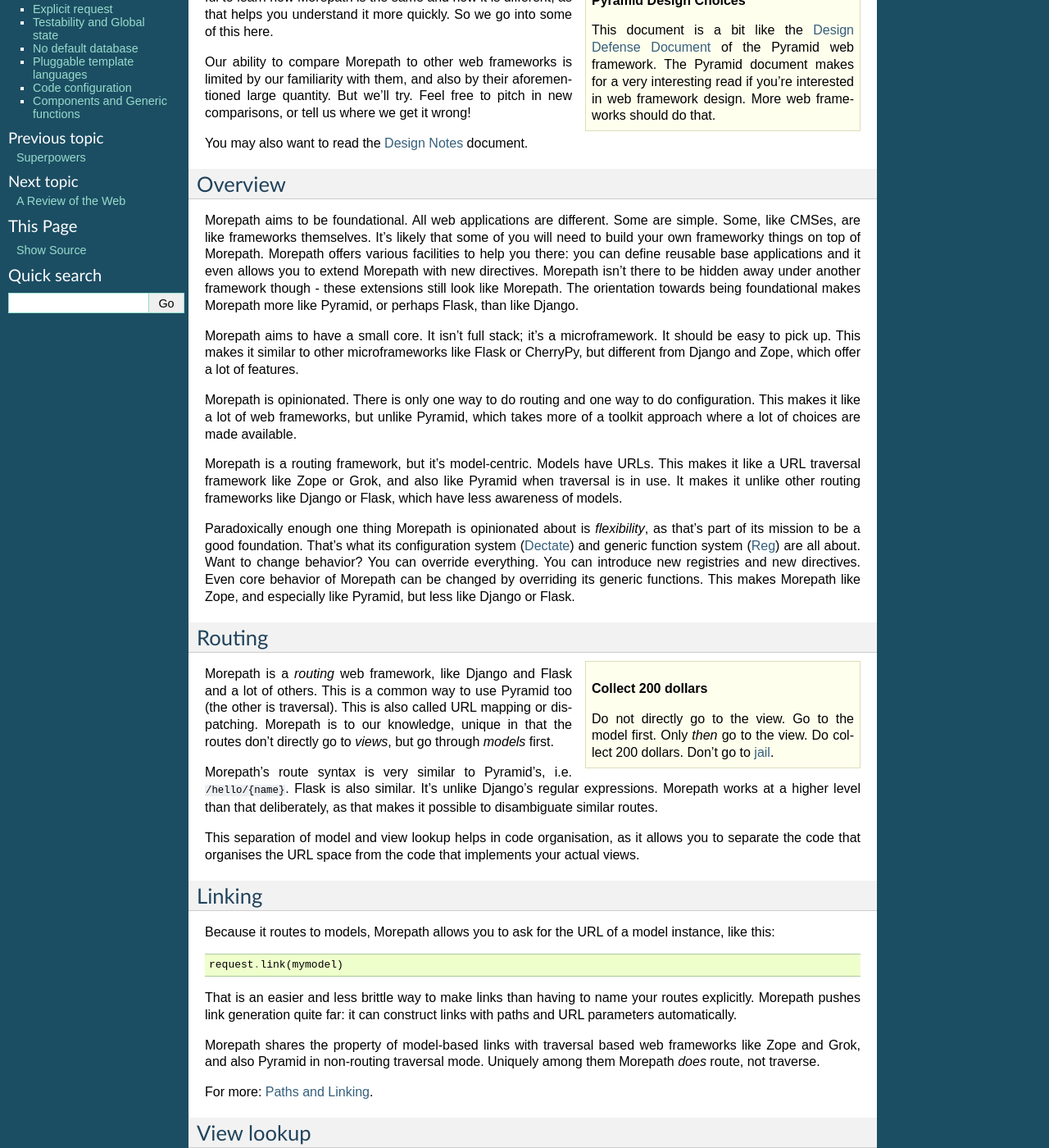
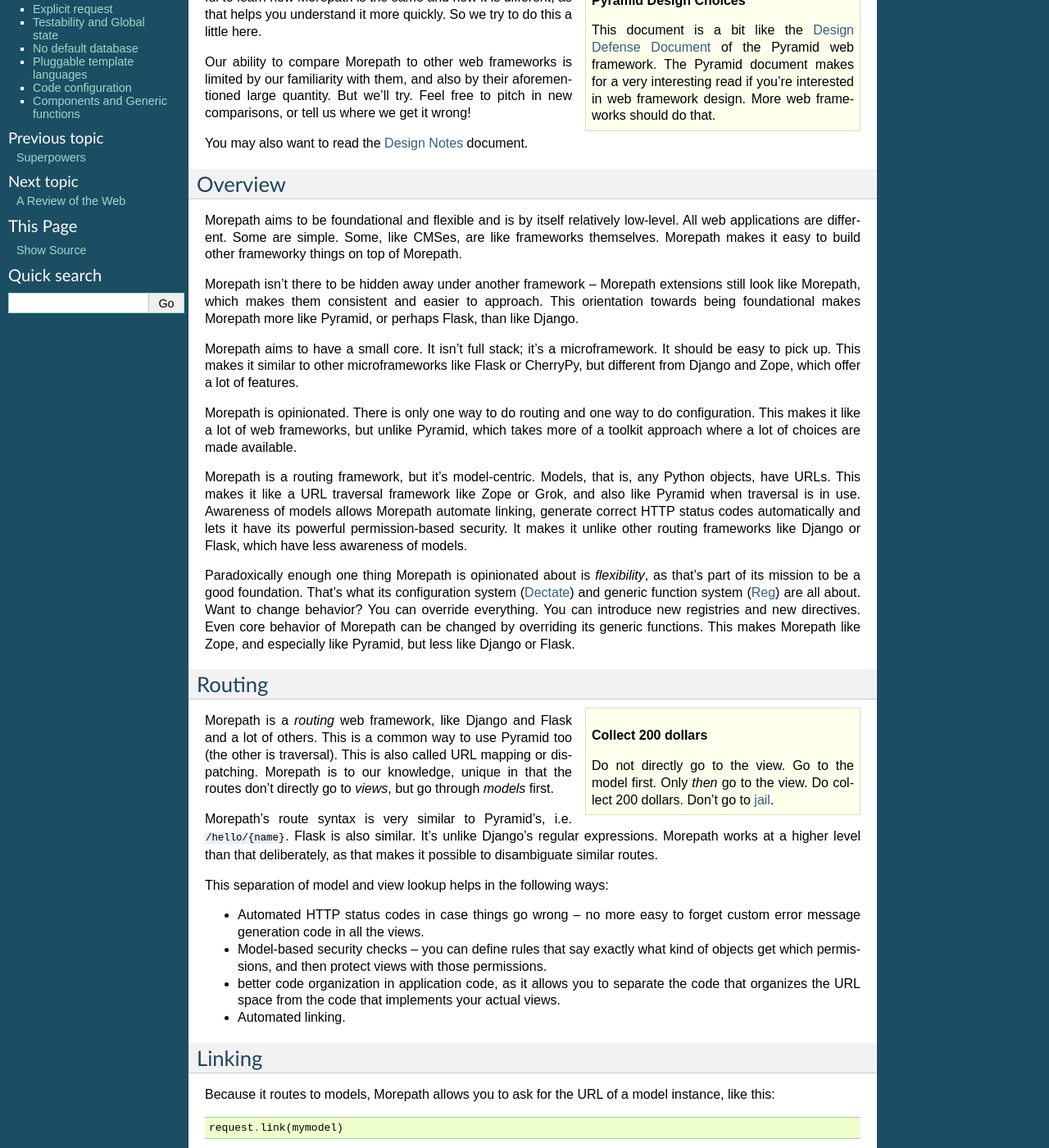
Before and after one commit to morepath/morepath, a Sphinx documentation site: the page built from doc/compared.rst, in a window 1280 px wide and 1400 px high, scrolled down 199 px. Shown: the whole window at 82% size. Built offline with Sphinx 7.4.7, drawn with Linux system fonts in a browser that asks for light colours; some of the changed text lies outside the part shown.

Commit message:
Update this for more modern versions of Morepath.

```diff
--- a/doc/compared.rst
+++ b/doc/compared.rst
@@ -16,7 +16,7 @@
 
 If you're already familiar with another web framework, it's useful to
 learn how Morepath is the same and how it is different, as that helps
-you understand it more quickly. So we go into some of this here.
+you understand it more quickly. So we try to do this a little here.
 
 Our ability to compare Morepath to other web frameworks is limited by
 our familiarity with them, and also by their aforementioned large
@@ -28,16 +28,16 @@
 Overview
 --------
 
-Morepath aims to be foundational. All web applications are
-different. Some are simple. Some, like CMSes, are like frameworks
-themselves. It's likely that some of you will need to build your own
-frameworky things on top of Morepath. Morepath offers various
-facilities to help you there: you can define reusable base
-applications and it even allows you to extend Morepath with new
-directives. Morepath isn't there to be hidden away under another
-framework though - these extensions still look like Morepath. The
-orientation towards being foundational makes Morepath more like
-Pyramid, or perhaps Flask, than like Django.
+Morepath aims to be foundational and flexible and is by itself
+relatively low-level. All web applications are different. Some are
+simple. Some, like CMSes, are like frameworks themselves. Morepath
+makes it easy to build other frameworky things on top of Morepath.
+
+Morepath isn't there to be hidden away under another framework --
+Morepath extensions still look like Morepath, which makes them
+consistent and easier to approach. This orientation towards being
+foundational makes Morepath more like Pyramid, or perhaps Flask, than
+like Django.
 
 Morepath aims to have a small core. It isn't full stack; it's a
 microframework. It should be easy to pick up. This makes it similar to
@@ -49,11 +49,13 @@
 but unlike Pyramid, which takes more of a toolkit approach where a lot
 of choices are made available.
 
-Morepath is a routing framework, but it's model-centric. Models have
-URLs. This makes it like a URL traversal framework like Zope or Grok,
-and also like Pyramid when traversal is in use. It makes it unlike
-other routing frameworks like Django or Flask, which have less
-awareness of models.
+Morepath is a routing framework, but it's model-centric. Models, that
+is, any Python objects, have URLs. This makes it like a URL traversal
+framework like Zope or Grok, and also like Pyramid when traversal is
+in use. Awareness of models allows Morepath automate linking, generate
+correct HTTP status codes automatically and lets it have its powerful
+permission-based security. It makes it unlike other routing frameworks
+like Django or Flask, which have less awareness of models.
 
 Paradoxically enough one thing Morepath is opinionated about is
 *flexibility*, as that's part of its mission to be a good foundation.
@@ -89,9 +91,20 @@
 deliberately, as that makes it possible to disambiguate similar
 routes.
 
-This separation of model and view lookup helps in code organisation,
-as it allows you to separate the code that organises the URL space
-from the code that implements your actual views.
+This separation of model and view lookup helps in the following ways:
+
+* Automated HTTP status codes in case things go wrong -- no more easy
+  to forget custom error message generation code in all the views.
+
+* Model-based security checks -- you can define rules that say exactly
+  what kind of objects get which permissions, and then protect views
+  with those permissions.
+
+* better code organization in application code, as it allows you to
+  separate the code that organizes the URL space from the code that
+  implements your actual views.
+
+* Automated linking.
 
 Linking
 -------
@@ -112,6 +125,21 @@
 traverse.
 
 For more: :doc:`paths_and_linking`.
+
+Permissions
+-----------
+
+Morepath has a permission framework built-in: it knows about
+authentication and lets you plug in authenticators, you can protect
+views with permissions and plug in code that tells Morepath what
+permissions someone has for which models. It's small but powerful in
+what it lets you do.
+
+This is unlike most other micro-frameworks like Flask, Bottle,
+CherryPy or web.py. It's like Zope, Grok and Pyramid, and has learned
+from them, though Morepath's system is more streamlined.
+
+For more you can check out :doc:`security`.
 
 View lookup
 -----------
@@ -144,35 +172,13 @@
 WSGI
 ----
 
-Morepath is a WSGI_-based framework, like Flask or Pyramid. It's
-natively WSGI, unlike Django, which while WSGI is supported also has
-its own way of doing middleware.
+Morepath is a WSGI_-based framework, like Flask or Pyramid, and these
+days Django as well.
 
 .. _WSGI: http://wsgi.readthedocs.org/en/latest/
 
 A Morepath app is a standard WSGI app. You can plug it into a WSGI
-compliant web server like Apache or Nginx or gunicorn. You can also
-combine Morepath with WSGI components, such as for instance the
-Fanstatic_ static resource framework.
-
-.. _Fanstatic: http://www.fanstatic.org
-
-Permissions
------------
-
-Morepath has a permission framework built-in: it knows about
-authentication and lets you plug in authenticators, you can protect
-views with permissions and plug in code that tells Morepath what
-permissions someone has for which models. It's small but powerful in
-what it lets you do.
-
-This is unlike most other micro-frameworks like Flask, Bottle,
-CherryPy or web.py. It's like Zope, Grok and Pyramid, and has learned
-from them, though Morepath's system is more streamlined.
-
-For more you can check out `this blog entry
-<http://blog.startifact.com/posts/morepath-security.html>`__. (It will
-be integrated in this documentation later).
+compliant web server like Apache or Nginx or gunicorn.
 
 Explicit request
 ----------------
@@ -197,35 +203,21 @@
 locals*. Confusingly enough these locals are *globals*, but they're
 isolated from other threads.
 
-Morepath the framework does not require any global state. Of course
-Morepath's app *are* module globals, but they're not *used* that way
-once Morepath's configuration is loaded and Morepath starts to handle
+Morepath does not require any global state. Of course Morepath's app
+*are* module globals, but they're not *used* that way once Morepath's
+configuration is loaded and Morepath starts to handle
 requests. Morepath's framework code passes the app along as a variable
 (or attribute of a variable, such as the request) just like everything
 else.
 
-Morepath is built on the Reg generic function library. Implementations
-of generic functions can be plugged in separately per Morepath app:
-each app has a separate reg registry. When you call a generic function
-Reg needs to know what registry to use to look it up. You can make
-this completely explicit by using a special ``lookup`` argument::
-
-  some_generic_function(doc, 3, lookup=app.lookup)
-
-That's all right in framework code, but doing that all the time is not
-very pretty in application code. For convenience, Morepath therefore
-sets up the current lookup implicitly as thread local state. Then you
-can simply write this::
-
-  some_generic_function(doc, 3)
+Morepath is built on the Reg generic function library. Previously Reg
+had some optional implicit global state, but as of release 0.10 this
+has been eliminated -- state is entirely explicit here as well.
 
 Flask is quite happy to use global state (with thread locals) to have
 a request that you can import. Pyramid is generally careful to avoid
 global state, but does allow using thread local state to get access to
 the current registry in some cases.
-
-Summary: Morepath does not require any global state, but allows the
-current lookup to be set up as such for convenience.
 
 No default database
 -------------------
@@ -236,8 +228,9 @@
 
 You can plug in your own database, or even have no database at
 all. You could use SQLAlchemy, or the ZODB. Morepath lets you treat
-anything as models. We're not against writing examples or extensions
-that help you do this, though we haven't done so yet. Contribute!
+anything as models. We have examples and extensions that help you
+integrate specific databases. Here's `morepath_sqlalchemy
+<https://github.com/morepath/morepath_sqlalchemy>`_
 
 Pluggable template languages
 -----------------------------
@@ -372,3 +365,7 @@
 is pluggable; there is no need to deal with interfaces anymore, but
 the system retains the power. Morepath is simple functions all the way
 down.
+
+A fancy term you could use for this approach is `post object-oriented
+design
+<https://moshez.wordpress.com/2016/09/15/post-object-oriented-design>`_.
```
Also changed, not shown: other parts of doc/compared.rst (+6 -6 lines).
